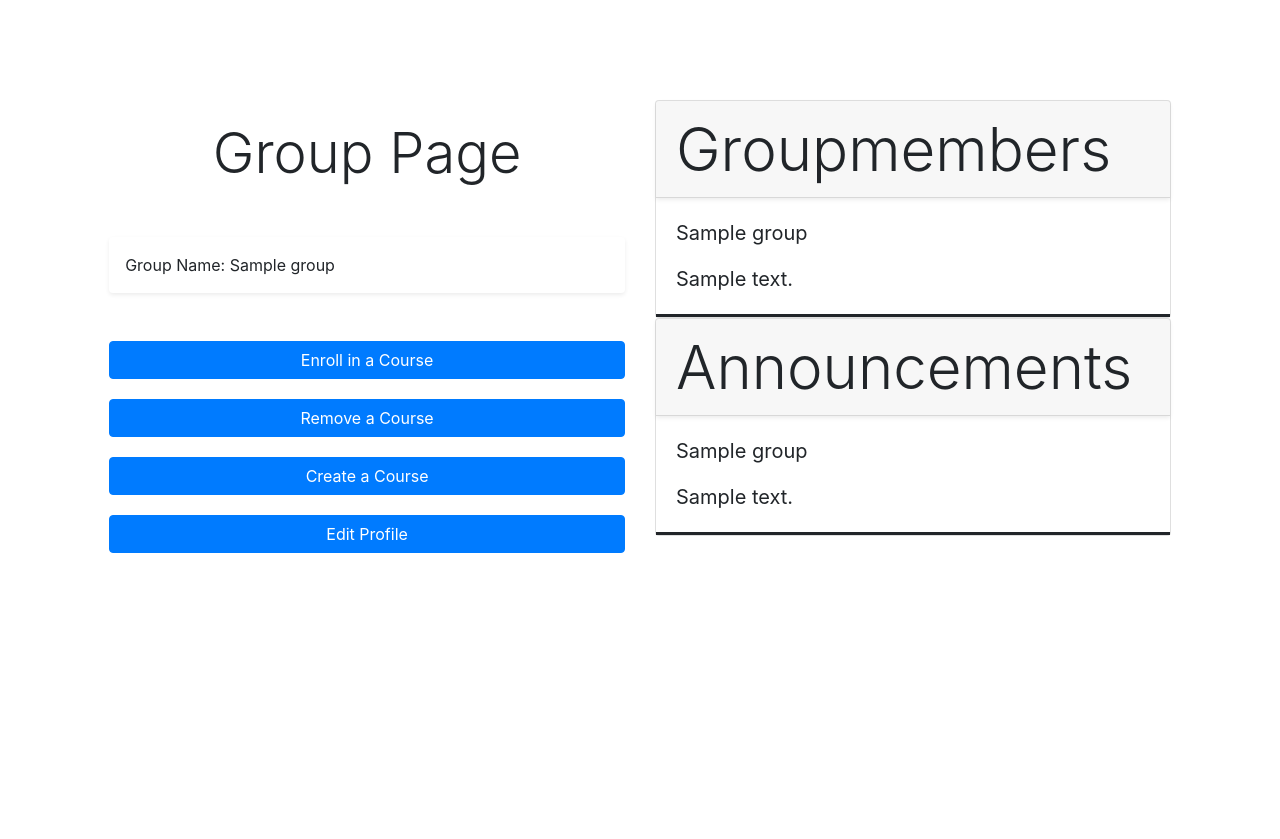
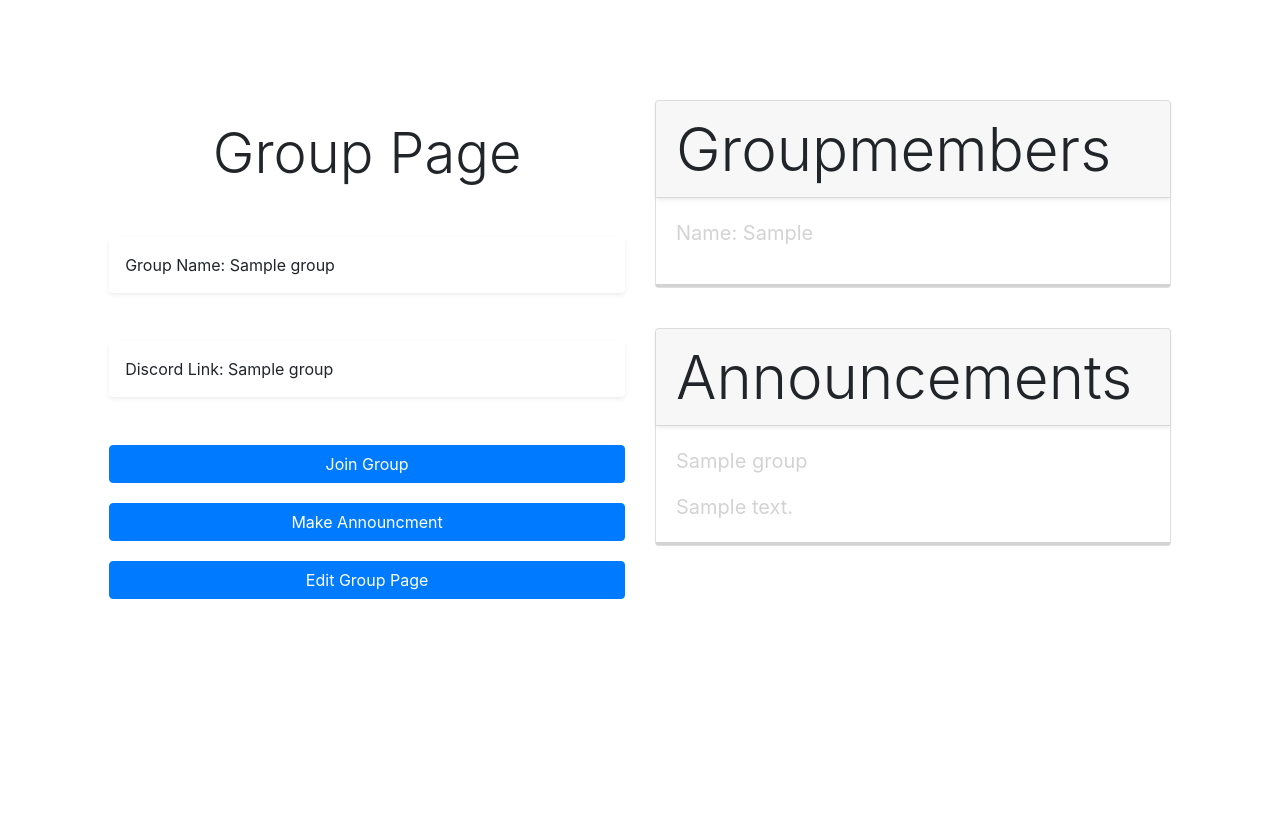
Before and after one commit to jgb4ub/study-buddies, a Django app: page /1/grouppage/ in a window 1280 px wide. Shown: the part 56-895 px from the top of the page. Run offline with Django 3.2, Linux system fonts and the light colour scheme; tables that the repository leaves empty hold one stand-in row (values such as "Sample post"); some libraries are stand-ins or nearby versions.

Commit message:
Alot of UI changes

```diff
--- a/StudyForum/static/css/main.css
+++ b/StudyForum/static/css/main.css
@@ -9,3 +9,9 @@ h1 {
     border-radius: 10px;
     margin-top: 50px;
 }
+
+
+.card-border-light {
+    color:lightgray;
+    border-bottom: solid;
+}
--- a/StudyForum/templates/studyforum/grouppage.html
+++ b/StudyForum/templates/studyforum/grouppage.html
@@ -15,17 +15,16 @@
         <h1 class = "display-4" >Group Page</h1>
         <div style = "margin-top:50px">
             <div class="shadow-sm p-3 mb-5 bg-white rounded">Group Name: {{group.group_name}}</div>
+            <div class="shadow-sm p-3 mb-5 bg-white rounded">Discord Link: {{group.group_name}}</div>
+
             <form>
-            <button formaction = "{% url 'studyforum:courseenrollment' %}" class = "btn btn-block btn-primary">Enroll in a Course</button>
+            <button formaction = "{% url 'studyforum:courseenrollment' %}" class = "btn btn-block btn-primary">Join Group</button>
             </form>
             <form style = "margin-top:20px">
-            <button formaction = "{% url 'studyforum:courseremoval' %}" class = "btn btn-block btn-primary">Remove a Course</button>
+            <button formaction = "{% url 'studyforum:courseremoval' %}" class = "btn btn-block btn-primary">Make Announcment</button>
             </form>
             <form style = "margin-top:20px">
-            <button formaction = "{% url 'studyforum:coursesubmit' %}" class = "btn btn-block btn-primary">Create a Course</button>
-            </form>
-            <form style = "margin-top:20px">
-            <button formaction = "{% url 'studyforum:editprofile' %}" class = "btn btn-block btn-primary">Edit Profile</button>
+            <button formaction = "{% url 'studyforum:courseremoval' %}" class = "btn btn-block btn-primary">Edit Group Page</button>
             </form>
         </div>
     </div>
@@ -34,18 +33,23 @@
   <div class="card-header display-4 shadow-sm" style = "font-size:60px">
     Groupmembers
   </div>
-  <div class="card-body" style = "border-bottom:solid">
+
+{% for member in member_list %}
+  {% if member.group_id == group.id%}
+    <div class="card-body card-border-light">
     <blockquote class="blockquote mb-0">
-      <p>{{group.group_name}}</p>
-      <footer>{{group.group_description}}</footer>
+      <p>Name: {{member.first_name}}</p>
     </blockquote>
   </div>
+  {% endif %}
+  {% endfor%}
+
 </div>
-<div class="card">
+<div class="card" style = "margin-top:40px">
   <div class="card-header display-4 shadow-sm" style = "font-size:60px">
     Announcements
   </div>
-  <div class="card-body" style = "border-bottom:solid">
+  <div class="card-body card-border-light">
     <blockquote class="blockquote mb-0">
       <p>{{group.group_name}}</p>
       <footer>{{group.group_description}}</footer>
@@ -56,5 +60,13 @@
     <div class="col-md-1"></div>
 </div>
     </body>
+
+    <style>
+
+  .card-border-light {
+    border-bottom: solid;
+    border-color:lightgray;
+}
+    </style>
     </html>
     {% endblock %}
--- a/StudyForum/templates/studyforum/profile_page.html
+++ b/StudyForum/templates/studyforum/profile_page.html
@@ -93,8 +93,8 @@
   {% if member.member_id == user.id %}
   <div class="card-body" style = "border-bottom:solid">
     <blockquote class="blockquote mb-0">
-      <p>{{group.group_name}}</p>
-      <footer>{{group.group_description}}</footer>
+      <a href="{% url 'studyforum:grouppage' group_id=group.id %}">{{group.group_name}}</a>
+      <footer>Description: {{group.group_description}}</footer>
     </blockquote>
   </div>
   {% endif %}
--- a/StudyForum/views.py
+++ b/StudyForum/views.py
@@ -98,7 +98,9 @@ def postpage(request, post_id):
 
 def grouppage(request, group_id):
     group = Group.objects.get( id=group_id)
-    return render(request, 'studyforum/grouppage.html', {'group':group})
+    member_list = GroupMember.objects.all()
+    context = {'group' : group,'member_list' : member_list}
+    return render(request, 'studyforum/grouppage.html', context)
 
 def chat(request):
     return render(request, 'studyforum/chat.html')
```
Also changed, not shown: StudyForum/templates/studyforum/course_submission.html (+0 -9 lines), StudyForum/templates/studyforum/groupings.html (+8 -1 lines).
